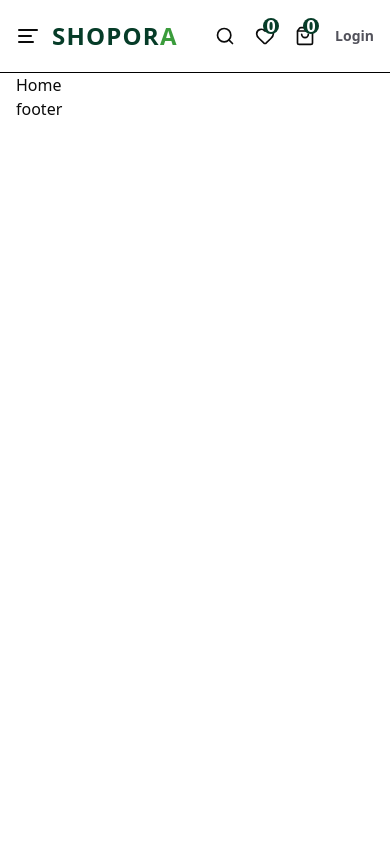
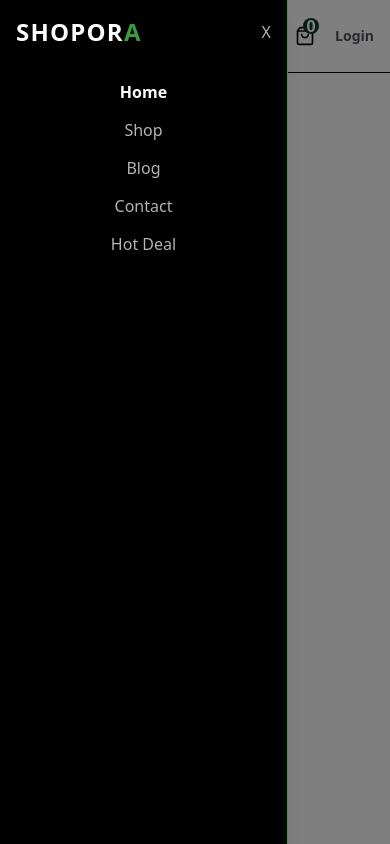
Before and after one commit to JulianaTonu/shopora, a Next.js app: page / in a window 390 px wide. Both pictures are taken after a click on the button 28 px from the left and 36 px from the top of the page. Built offline with nearby package versions, Linux system fonts and the light colour scheme.

Commit message:
sideMenu

```diff
--- a/app/globals.css
+++ b/app/globals.css
@@ -133,4 +133,7 @@
     .hoverEffect{
         @apply transition-all duration-300 ease-in-out;
     }
+    button{
+        @apply hover:cursor-pointer;
+    }
 }
--- a/app/layout.tsx
+++ b/app/layout.tsx
@@ -1,3 +1,4 @@
+"use client "
 import type { Metadata } from "next";
 import "./globals.css";
 import Footer from "@/components/Footer";
--- a/components/MobileMenu.tsx
+++ b/components/MobileMenu.tsx
@@ -1,12 +1,22 @@
+
+
 import { AlignLeft } from 'lucide-react';
-import React from 'react';
+import React, { useState } from 'react';
+import SideMenu from './SideMenu';
 
 const MobileMenu = () => {
+    const [isSidebarOpen, setIsSidebarOpen] = useState(false);
     return (
         <>
-            <button>
-                <AlignLeft className='hover:text-darkColor hoverEffect md:hidden  hover:cursor-pointer '/>
+            <button onClick={()=> setIsSidebarOpen(!isSidebarOpen)}>
+                <AlignLeft className='hover:text-darkColor hoverEffect md:hidden  hover:cursor-pointer ' />
             </button>
+            <div className='md:hidden'>
+                <SideMenu
+                isOpen={isSidebarOpen}
+                onClose={()=>setIsSidebarOpen(false)}
+                />
+            </div>
         </>
     );
 };
--- /dev/null
+++ b/components/SideMenu.tsx
@@ -0,0 +1,56 @@
+import React, { FC } from "react";
+import Logo from "./Logo";
+import { headerData } from "@/constants/data";
+import Link from "next/link";
+import { usePathname } from "next/navigation";
+
+interface SidebarProps {
+    isOpen: boolean;
+    onClose: () => void;
+}
+
+const SideMenu: FC<SidebarProps> = ({ isOpen, onClose }) => {
+    const pathName =usePathname()
+    return (
+        <>
+            {/* Overlay */}
+            <div
+                className={`fixed inset-0 z-40 bg-black/50 transition-opacity duration-300 ${isOpen ? "opacity-100 visible" : "opacity-0 invisible"
+                    }`}
+                onClick={onClose}
+            ></div>
+
+            {/* Sidebar */}
+            <div
+                className={`fixed top-0 left-0 z-50 h-screen w-72 bg-black border-r border-r-light_green text-white/70 shadow-xl transform transition-transform duration-300 ${isOpen ? "translate-x-0" : "-translate-x-full"
+                    }`}
+            >
+                <div className="flex items-center justify-between p-4">
+                    <Logo className="text-white" />
+                    <button
+                        onClick={onClose}
+                        className="hover:text-light_green hoverEffect"
+                    >
+                        X
+                    </button>
+                </div>
+
+                {/* Sidebar content */}
+                <div className="p-4 flex flex-col items-center space-y-3.5">
+                    {/* Menu Items */}
+                    {headerData?.map((item) => (
+                        <Link
+                            key={item?.title}
+                            href={item?.href}
+                            className={` hoverEffect hover:text-light_green ${pathName === item?.href && "text-white font-bold" }`}
+                        >
+                            {item?.title}
+                        </Link>
+                    ))}
+                </div>
+            </div>
+        </>
+    );
+};
+
+export default SideMenu;
```
